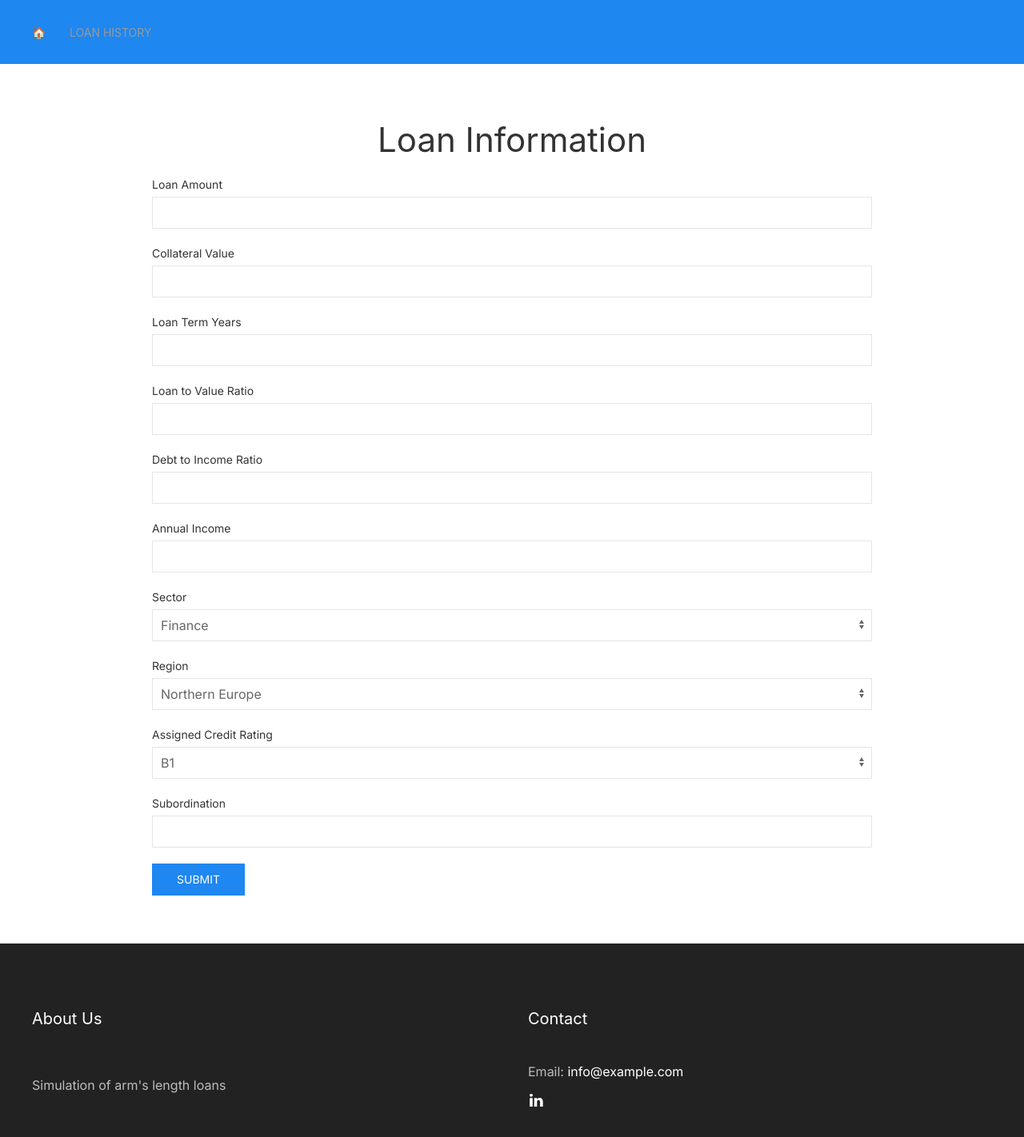
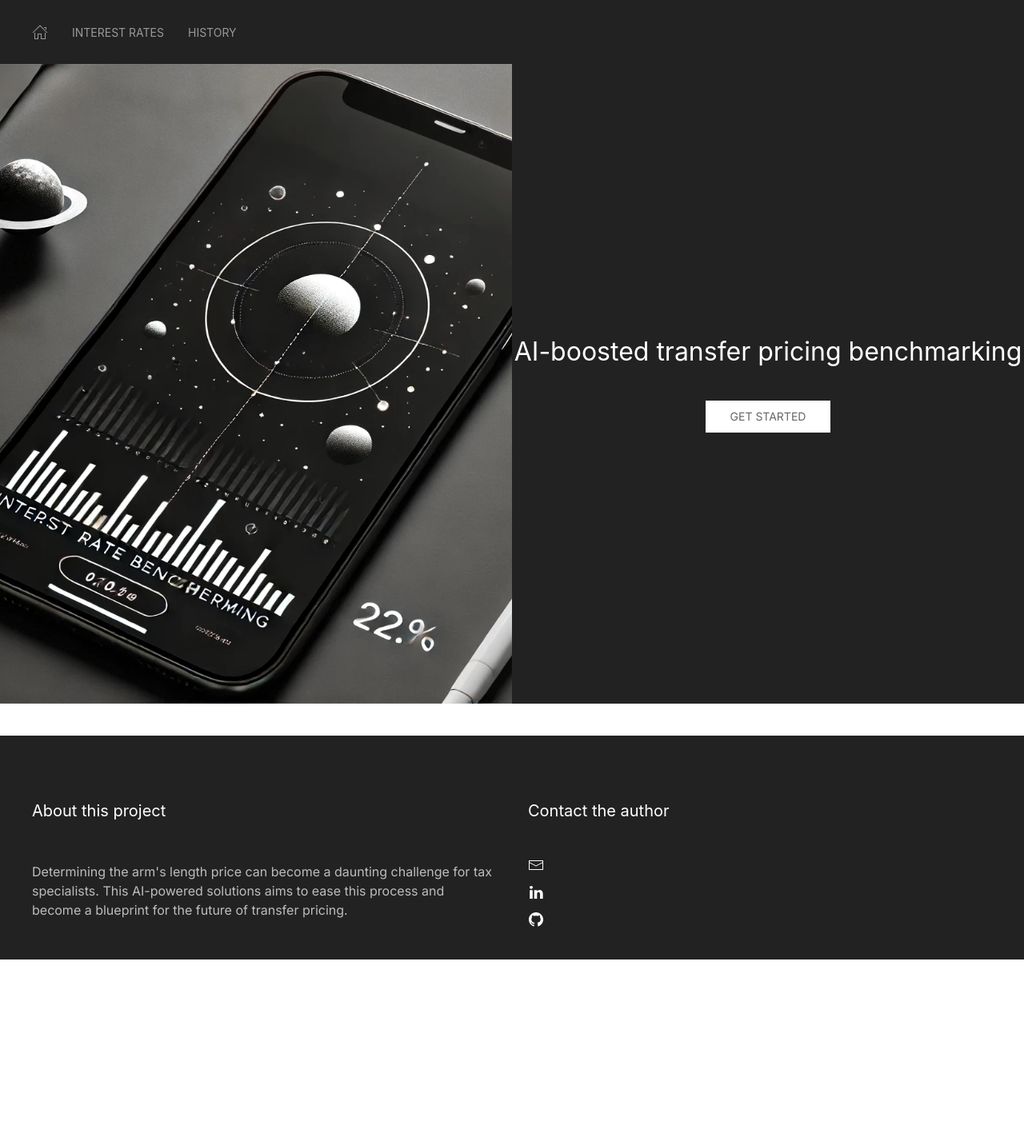
Before and after one commit to erwannlenoach/interest-rate-fe, a Next.js app: page / in a window 1280 px wide. Shown: the top 1422 px of the page at 80% size. After the commit the page ends 1200 px from the top, so only its background shows below. Built offline with nearby package versions, Linux system fonts and the light colour scheme.

Commit message:
feat/adding-splashscreen

```diff
--- a/app/components/footer/page.js
+++ b/app/components/footer/page.js
@@ -6,18 +6,42 @@ export default function Footer() {
   return (
     <footer className="uk-section-secondary uk-light">
       <div className="uk-container uk-margin-medium-top uk-padding">
-        <div className="uk-grid uk-child-width-1-2@s uk-grid-match uk-margin-medium-top" data-uk-grid>
+        <div
+          className="uk-grid uk-child-width-1-2@s uk-grid-match uk-margin-medium-top"
+          data-uk-grid
+        >
           <div>
-            <h4>About Us</h4>
-            <p>Simulation of arm's length loans</p>
+            <h4>About this project</h4>
+            <p>
+              Determining the arm's length price can become a daunting challenge
+              for tax specialists. This AI-powered solutions aims to ease this
+              process and become a blueprint for the future of transfer pricing.{" "}
+            </p>
           </div>
           <div>
-            <h4>Contact</h4>
+            <h4>Contact the author</h4>
             <ul className="uk-list">
-              <li>Email: <a href="mailto:info@example.com">info@example.com</a></li>
               <li>
-                <a href="https://www.linkedin.com" target="_blank" rel="noopener noreferrer">
+                <a href="mailto:erwann.lenoach@outlook.fr">
+                  <span uk-icon="icon: mail"></span>
+                </a>
+              </li>
+              <li>
+                <a
+                  href="https://www.linkedin.com/in/erwann-le-noac-h/"
+                  target="_blank"
+                  rel="noopener noreferrer"
+                >
                   <span uk-icon="icon: linkedin"></span>
+                </a>
+              </li>
+              <li>
+                <a
+                  href="https://github.com/erwannlenoach?tab=repositories"
+                  target="_blank"
+                  rel="noopener noreferrer"
+                >
+                  <span uk-icon="icon: github"></span>
                 </a>
               </li>
             </ul>
--- a/app/components/header/page.js
+++ b/app/components/header/page.js
@@ -1,31 +1,35 @@
 "use client";
 
-import Link from 'next/link';
-import { useEffect } from 'react';
+import Link from "next/link";
+import { useEffect } from "react";
 
 export default function Header() {
   useEffect(() => {
-    // This ensures that the UIkit scripts are run after the component is mounted
-    if (typeof window !== 'undefined') {
-      const UIkit = require('uikit');
-      const Icons = require('uikit/dist/js/uikit-icons');
+    if (typeof window !== "undefined") {
+      const UIkit = require("uikit");
+      const Icons = require("uikit/dist/js/uikit-icons");
       UIkit.use(Icons);
     }
   }, []);
 
   return (
-    <header uk-sticky="true">
-      <nav className="uk-background-primary">
+    <header>
+      <nav className="uk-background-secondary">
         <div className="uk-navbar-right uk-margin-medium-left">
           <ul className="uk-navbar-nav">
             <li>
-              <Link href="/" passHref
-                className="uk-text-large">&#x1F3E0;
+              <Link href="/" passHref className="uk-text-large">
+                <span uk-icon="icon: home"></span>
               </Link>
             </li>
             <li>
-              <Link href="/history" passHref
-                className="uk-text-large">Loan History
+              <Link href="/interest_rates" passHref className="uk-text-large">
+                Interest Rates
+              </Link>
+            </li>
+            <li>
+              <Link href="/history" passHref className="uk-text-large">
+                History
               </Link>
             </li>
           </ul>
--- a/app/home/page.js
+++ b/app/home/page.js
@@ -0,0 +1,28 @@
+"use client";
+import React from "react";
+import Link from "next/link";
+import "uikit/dist/css/uikit.min.css";
+
+export default function HomeScreen() {
+  return (
+    <div
+      className="uk-height-viewport uk-grid-collapse uk-child-width-1-2@m"
+      uk-grid="true"
+    >
+      <div
+        className="uk-background-cover"
+        style={{ backgroundImage: "url('/splashscreen.jpg')" }}
+      ></div>
+      <div className="uk-flex uk-flex-center uk-flex-middle uk-background-secondary uk-light">
+        <div className="uk-text-center">
+          <h2>AI-boosted transfer pricing benchmarking</h2>
+          <Link href="/interest_rates">
+            <button className="uk-button uk-button-primary uk-margin-top">
+              Get started
+            </button>
+          </Link>
+        </div>
+      </div>
+    </div>
+  );
+}
--- a/app/page.js
+++ b/app/page.js
@@ -1,12 +1,12 @@
 import 'uikit/dist/css/uikit.min.css';
 import 'uikit/dist/js/uikit.min.js';
 import 'uikit/dist/js/uikit-icons.min.js';
-import LoanForm from '@/app/components/form/page';
+import HomeScreen from '@/app/home/page';
 
 export default function Home() {
   return (
     <div>
-        <LoanForm/>
+        <HomeScreen/>
     </div>
   );
 }
--- a/package.json
+++ b/package.json
@@ -9,6 +9,7 @@
     "lint": "next lint"
   },
   "dependencies": {
+    "app": "^0.1.0",
     "next": "14.2.3",
     "react": "^18",
     "react-dom": "^18",
```
Also changed, not shown: app/history/page.js (+38 -34 lines), public/splashscreen.jpg (added), 1 other file (tests, documents, lock files or other folders).
